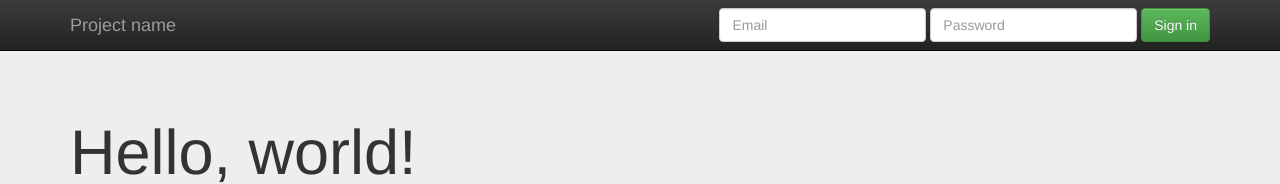
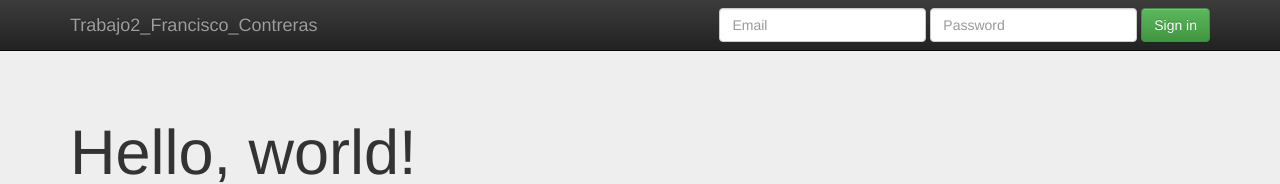
Before and after one commit to FranciscoAndresContrerasContreras/Trabajo2_Francisco_Contreras, a plain HTML site: page index.html in a window 1280 px wide. Shown: the top 184 px of the page. Drawn offline with nearby package versions, Linux system fonts and the light colour scheme.

Commit message:
Se modifica el titulo en template

```diff
--- a/index.html
+++ b/index.html
@@ -36,7 +36,7 @@
             <span class="icon-bar"></span>
             <span class="icon-bar"></span>
           </button>
-          <a class="navbar-brand" href="#">Project name</a>
+          <a class="navbar-brand" href="#">Trabajo2_Francisco_Contreras</a>
         </div>
         <div id="navbar" class="navbar-collapse collapse">
           <form class="navbar-form navbar-right" role="form">
```
